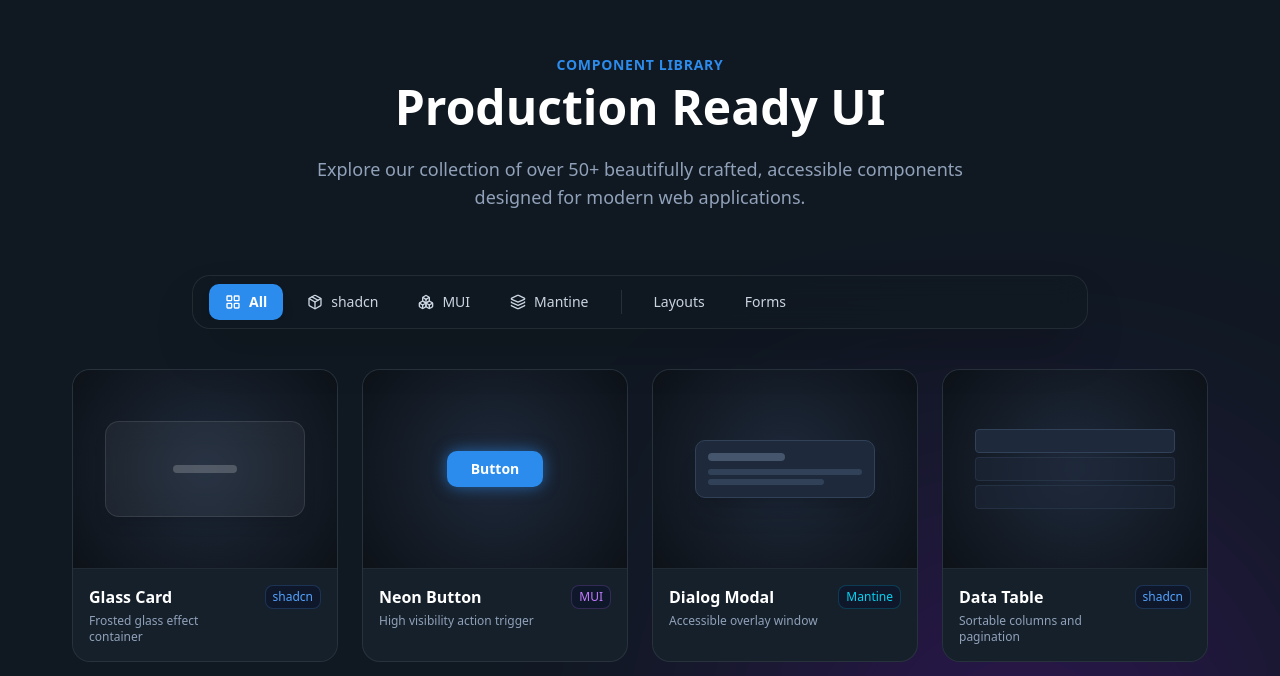
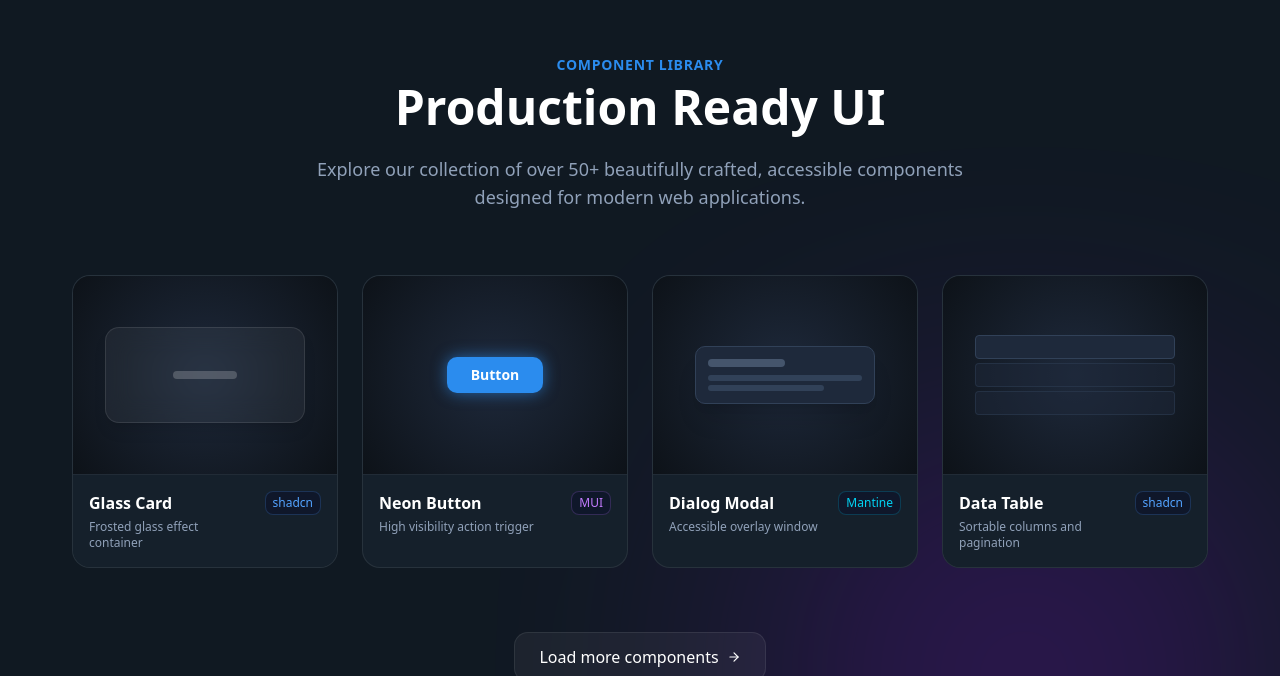
Before and after one commit to AdiMunawar31/d2y-react-docs, a React (Vite) app: page / in a window 1280 px wide. Shown: the part 1716-2392 px from the top of the page. Built offline with nearby package versions, Linux system fonts and the light colour scheme.

Commit message:
FEAT :: remove component filter bar in home

```diff
--- a/src/components/custom/home/component-library/ComponentLibrarySection.tsx
+++ b/src/components/custom/home/component-library/ComponentLibrarySection.tsx
@@ -1,14 +1,12 @@
+import { GlassSection } from "@/components/layout/GlassSection";
+import { ComponentGrid } from "./ComponentGrid";
 import { ComponentHeader } from "./ComponentHeader";
-import { ComponentFilterBar } from "./ComponentFilterBar";
-import { ComponentGrid } from "./ComponentGrid";
 import { LoadMoreButton } from "./LoadMoreButton";
-import { GlassSection } from "@/components/layout/GlassSection";
 
 export function ComponentLibrarySection() {
   return (
     <GlassSection className="max-w-350 mx-auto px-6 lg:px-10">
       <ComponentHeader />
-      <ComponentFilterBar />
       <ComponentGrid />
       <LoadMoreButton />
     </GlassSection>
```
